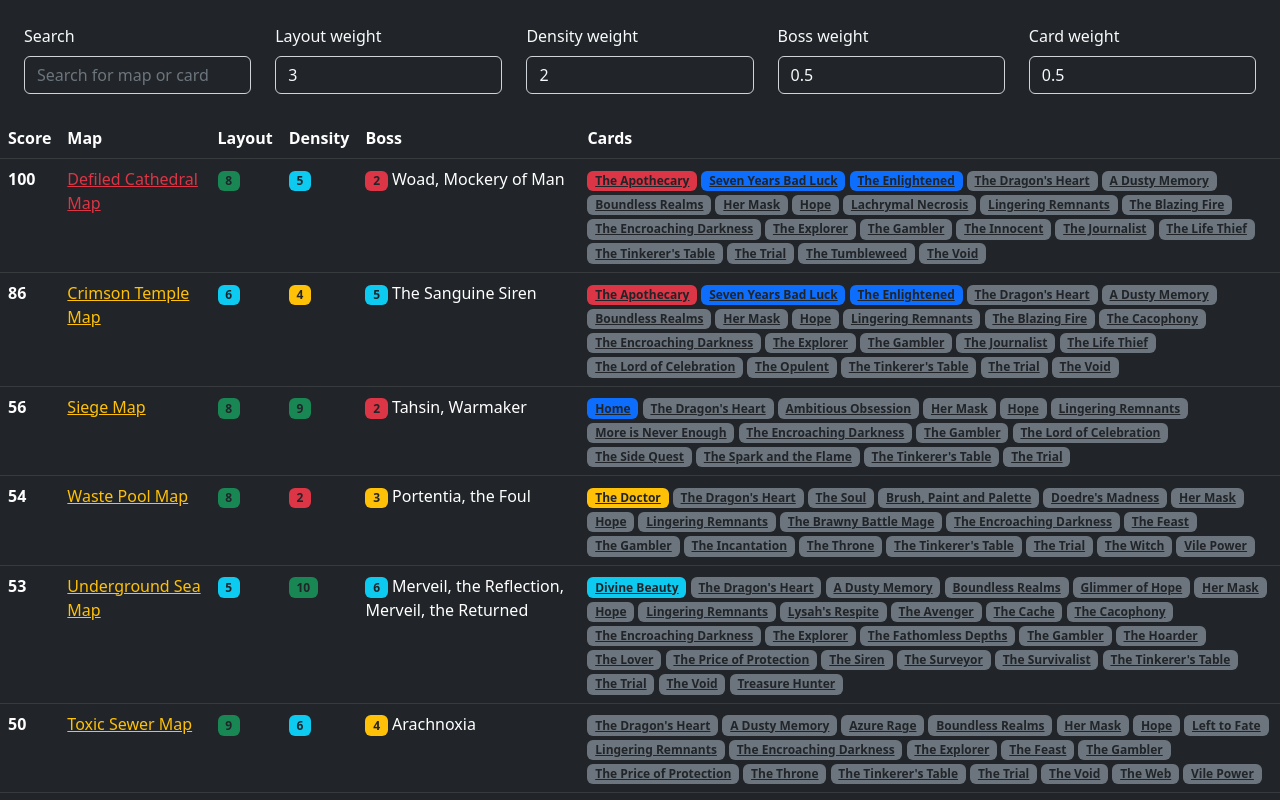
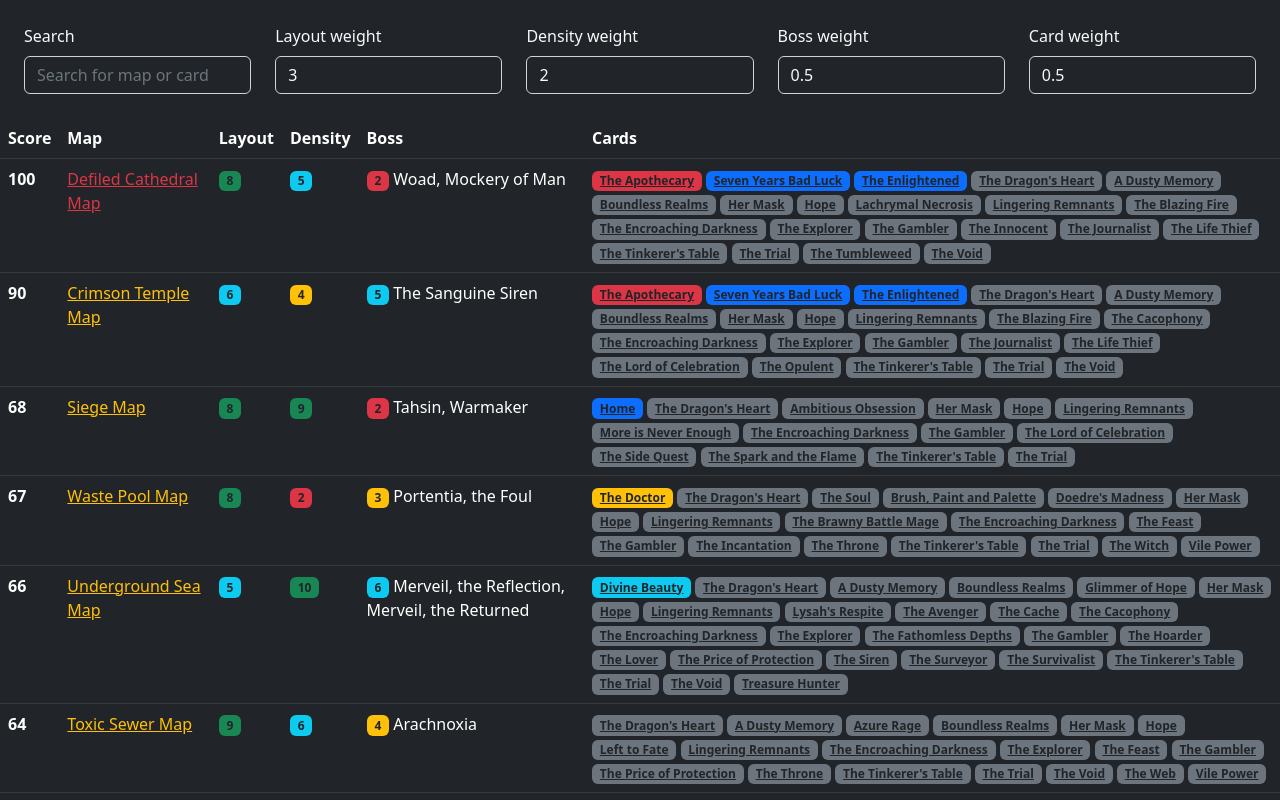
Before and after one commit to deathbeam/maps-of-exile, a React (Create React App) app in the folder site/: page / in a window 1280 px wide. Shown: the top 800 px of the page. Built offline with nearby package versions, Linux system fonts and the light colour scheme.

Commit message:
Do not filter no layout
Signed-off-by: Tomas Slusny <slusnucky@gmail.com>

```diff
--- a/site/src/App.js
+++ b/site/src/App.js
@@ -97,7 +97,6 @@ function mapAndRateCards(foundCards) {
 }
 
 function filterAndRateMaps(foundMaps, searchInput, layoutInput, densityInput, bossInput, cardInput) {
-  foundMaps = foundMaps.filter(m => !!m["layout"])
   let out = []
 
   for (let map of foundMaps) {
```
